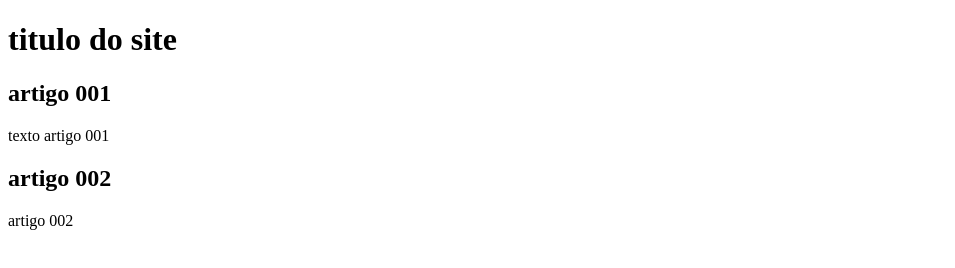
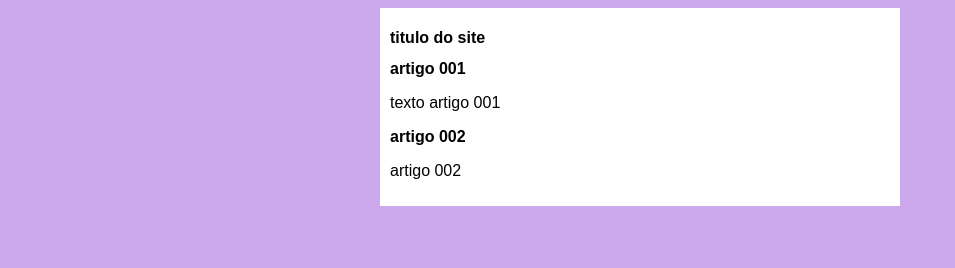
Before and after one commit to josehigordev/projeto-site, a plain HTML site: page index.html in a window 1280 px wide. Shown: the whole page, without its empty margins (0-955 px from the left). Drawn offline with Linux system fonts and the light colour scheme.

Commit message:
add design
add design

```diff
--- /dev/null
+++ b/estilos/style.css
@@ -0,0 +1,15 @@
+* {
+    font-family: Arial, Helvetica, sans-serif;
+    font-size: 16px;
+}
+
+body {
+    background-color: rgb(204, 169, 236);
+}
+main {
+    background-color: white;
+    width: 500px;
+    padding: 10px;
+    margin: auto;
+    box-shadow: 3px 3px 5px color(srgb rgb(133, 16, 16) green blue);
+}
--- a/index.html
+++ b/index.html
@@ -4,6 +4,7 @@
     <meta charset="UTF-8">
     <meta name="viewport" content="width=device-width, initial-scale=1.0">
     <title>titulo do site</title>
+    <link rel="stylesheet" href="estilos/style.css">
 </head>
 <body>
      <main>
```
